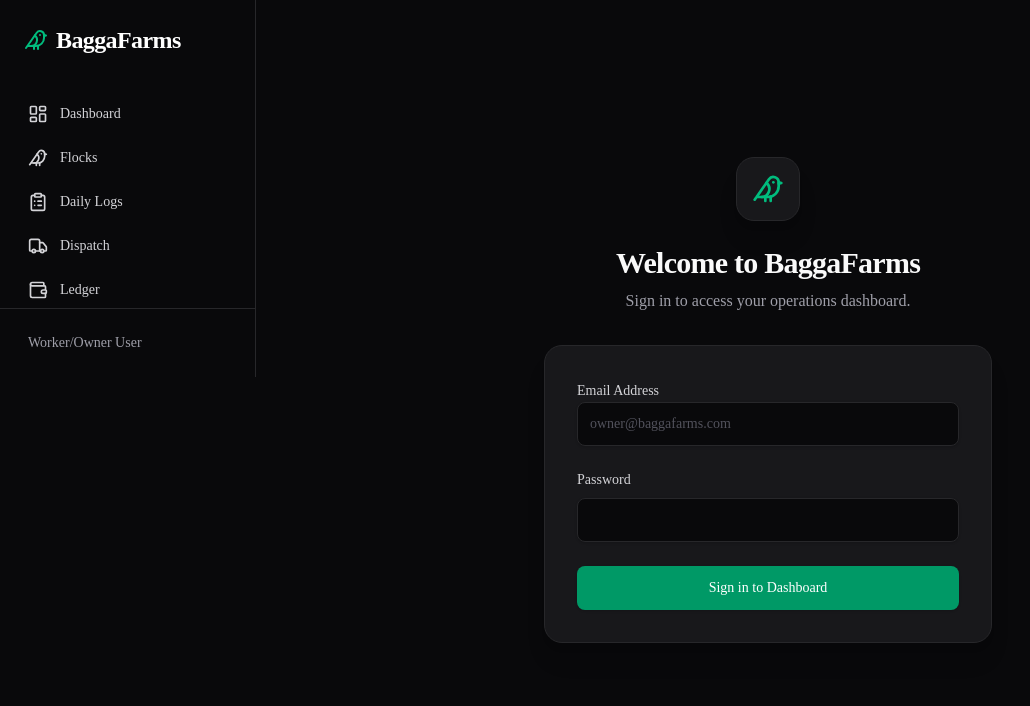
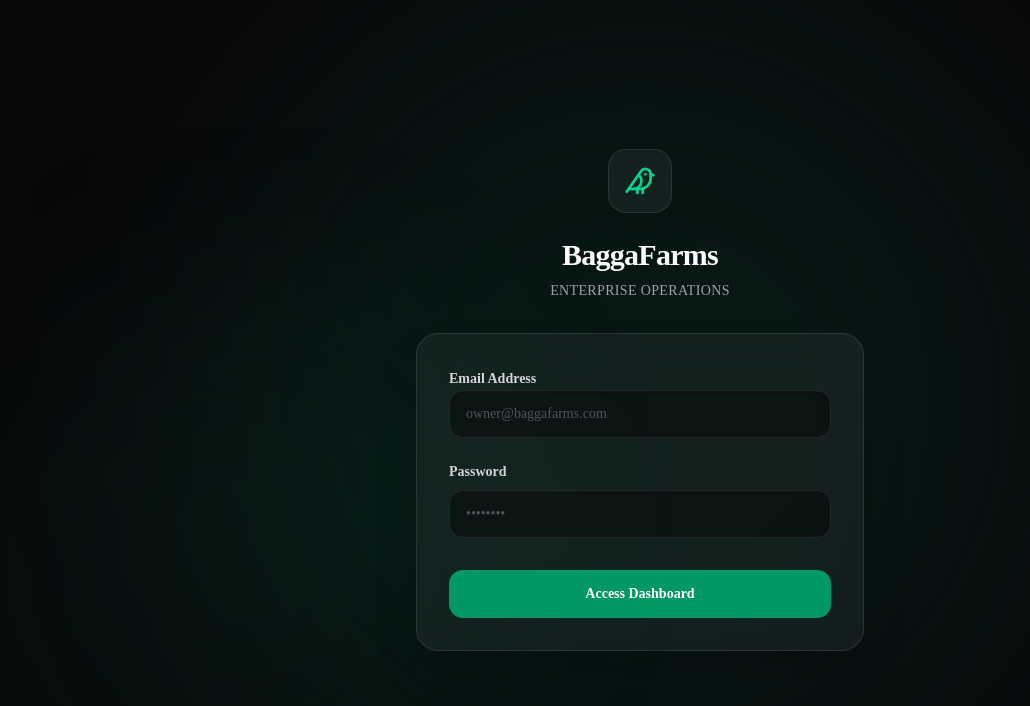
Before and after one commit to zhumail88/baggafarms, a Next.js app: page /login in a window 1280 px wide. Shown: the top 706 px of the page, without its empty margins (0-1030 px from the left). Built offline with nearby package versions, Linux system fonts and the light colour scheme.

Commit message:
fix(ui): overhaul typography, routing architecture, and sidebar

```diff
--- /dev/null
+++ b/src/app/(app)/layout.tsx
@@ -0,0 +1,24 @@
+import { Sidebar } from "@/components/layout/Sidebar";
+import { BottomNav } from "@/components/layout/BottomNav";
+
+export default function AppLayout({
+  children,
+}: {
+  children: React.ReactNode;
+}) {
+  return (
+    <div className="flex min-h-screen bg-zinc-950">
+      {/* Desktop Sidebar */}
+      <Sidebar />
+
+      {/* Main Content Area */}
+      <main className="flex-1 flex flex-col min-w-0 h-screen overflow-y-auto pb-16 md:pb-0 relative">
+        <div className="absolute top-0 left-0 right-0 h-96 bg-emerald-900/10 rounded-full blur-[120px] pointer-events-none" />
+        {children}
+      </main>
+
+      {/* Mobile Bottom Navigation */}
+      <BottomNav />
+    </div>
+  );
+}
--- a/src/app/layout.tsx
+++ b/src/app/layout.tsx
@@ -1,17 +1,11 @@
 import type { Metadata } from "next";
-import { Geist, Geist_Mono } from "next/font/google";
+import { Poppins } from "next/font/google";
 import "./globals.css";
-import { Sidebar } from "@/components/layout/Sidebar";
-import { BottomNav } from "@/components/layout/BottomNav";
 
-const geistSans = Geist({
-  variable: "--font-geist-sans",
+const poppins = Poppins({
   subsets: ["latin"],
-});
-
-const geistMono = Geist_Mono({
-  variable: "--font-geist-mono",
-  subsets: ["latin"],
+  weight: ["300", "400", "500", "600", "700"],
+  variable: "--font-poppins",
 });
 
 export const metadata: Metadata = {
@@ -19,18 +13,15 @@ export const metadata: Metadata = {
   description: "Commercial Poultry Management Dashboard",
 };
 
-export default function RootLayout({ children }: { children: React.ReactNode }) {
+export default function RootLayout({
+  children,
+}: {
+  children: React.ReactNode;
+}) {
   return (
-    <html
-      lang="en"
-      className={`${geistSans.variable} ${geistMono.variable} h-full antialiased dark`}
-    >
-      <body className="min-h-full flex bg-zinc-950 text-zinc-50">
-        <Sidebar />
-        <main className="flex-1 flex flex-col min-w-0 pb-16 md:pb-0 h-screen overflow-y-auto">
-          {children}
-        </main>
-        <BottomNav />
+    <html lang="en" className={`${poppins.variable} font-sans antialiased dark`}>
+      <body className="min-h-screen bg-zinc-950 text-zinc-50 flex flex-col">
+        {children}
       </body>
     </html>
   );
--- a/src/app/login/page.tsx
+++ b/src/app/login/page.tsx
@@ -17,20 +17,24 @@ export default function LoginPage() {
   );
 
   return (
-    <div className="min-h-screen flex items-center justify-center bg-zinc-950 p-4">
-      <div className="w-full max-w-md">
+    <div className="min-h-screen flex items-center justify-center bg-zinc-950 p-4 relative overflow-hidden">
+      {/* Background Gradients */}
+      <div className="absolute top-1/2 left-1/2 -translate-x-1/2 -translate-y-1/2 w-[800px] h-[800px] bg-emerald-900/20 rounded-full blur-[120px] pointer-events-none" />
+      <div className="absolute bottom-0 left-0 w-[500px] h-[500px] bg-emerald-800/10 rounded-full blur-[100px] pointer-events-none" />
+
+      <div className="w-full max-w-md relative z-10 animate-in fade-in zoom-in-95 duration-500">
         <div className="text-center mb-8">
-          <div className="mx-auto w-16 h-16 bg-zinc-900 border border-zinc-800 rounded-2xl flex items-center justify-center mb-6 shadow-xl">
-            <Bird className="h-8 w-8 text-emerald-500" />
+          <div className="mx-auto w-16 h-16 bg-white/5 border border-white/10 backdrop-blur-md rounded-2xl flex items-center justify-center mb-6 shadow-2xl">
+            <Bird className="h-8 w-8 text-emerald-400" />
           </div>
-          <h1 className="text-3xl font-bold text-zinc-50 tracking-tight">Welcome to BaggaFarms</h1>
-          <p className="text-zinc-400 mt-2">Sign in to access your operations dashboard.</p>
+          <h1 className="text-3xl font-bold text-white tracking-tight">BaggaFarms</h1>
+          <p className="text-zinc-400 mt-2 text-sm font-medium tracking-wide">ENTERPRISE OPERATIONS</p>
         </div>
 
-        <div className="bg-zinc-900 border border-zinc-800 p-8 rounded-2xl shadow-xl">
+        <div className="bg-white/5 backdrop-blur-xl border border-white/10 p-8 rounded-3xl shadow-2xl">
           <form action={formAction} className="space-y-6">
             <div className="space-y-2">
-              <label htmlFor="email" className="text-sm font-medium text-zinc-300">
+              <label htmlFor="email" className="text-sm font-semibold text-zinc-300">
                 Email Address
               </label>
               <input
@@ -39,13 +43,13 @@ export default function LoginPage() {
                 type="email"
                 required
                 placeholder="owner@baggafarms.com"
-                className="flex h-11 w-full rounded-md border border-zinc-800 bg-zinc-950 px-3 py-2 text-sm shadow-sm transition-colors placeholder:text-zinc-600 focus-visible:outline-none focus-visible:ring-1 focus-visible:ring-emerald-500 text-zinc-50"
+                className="flex h-12 w-full rounded-xl border border-zinc-800 bg-black/40 px-4 py-2 text-sm shadow-inner transition-all placeholder:text-zinc-600 focus-visible:outline-none focus-visible:ring-2 focus-visible:ring-emerald-500/50 focus-visible:border-emerald-500/50 text-zinc-50"
               />
             </div>
 
             <div className="space-y-2">
               <div className="flex justify-between items-center">
-                <label htmlFor="password" className="text-sm font-medium text-zinc-300">
+                <label htmlFor="password" className="text-sm font-semibold text-zinc-300">
                   Password
                 </label>
               </div>
@@ -54,12 +58,13 @@ export default function LoginPage() {
                 name="password"
                 type="password"
                 required
-                className="flex h-11 w-full rounded-md border border-zinc-800 bg-zinc-950 px-3 py-2 text-sm shadow-sm transition-colors focus-visible:outline-none focus-visible:ring-1 focus-visible:ring-emerald-500 text-zinc-50"
+                placeholder="••••••••"
+                className="flex h-12 w-full rounded-xl border border-zinc-800 bg-black/40 px-4 py-2 text-sm shadow-inner transition-all placeholder:text-zinc-600 focus-visible:outline-none focus-visible:ring-2 focus-visible:ring-emerald-500/50 focus-visible:border-emerald-500/50 text-zinc-50"
               />
             </div>
 
             {state?.error && (
-              <div className="p-3 rounded-md bg-red-500/10 border border-red-500/20 text-red-500 text-sm">
+              <div className="p-4 rounded-xl bg-red-500/10 border border-red-500/20 text-red-400 text-sm font-medium">
                 {state.error}
               </div>
             )}
@@ -67,9 +72,9 @@ export default function LoginPage() {
             <button
               type="submit"
               disabled={isPending}
-              className="w-full inline-flex items-center justify-center whitespace-nowrap rounded-md text-sm font-medium transition-colors bg-emerald-600 text-white shadow hover:bg-emerald-500 h-11 px-4 py-2 disabled:opacity-50"
+              className="w-full inline-flex items-center justify-center whitespace-nowrap rounded-xl text-sm font-semibold transition-all duration-300 bg-emerald-600 hover:bg-emerald-500 hover:shadow-[0_0_20px_rgba(16,185,129,0.3)] text-white h-12 px-4 py-2 disabled:opacity-50 mt-2"
             >
-              {isPending ? "Signing in..." : "Sign in to Dashboard"}
+              {isPending ? "Authenticating..." : "Access Dashboard"}
             </button>
           </form>
         </div>
--- a/src/components/layout/Sidebar.tsx
+++ b/src/components/layout/Sidebar.tsx
@@ -23,41 +23,37 @@ export function Sidebar() {
   const pathname = usePathname();
 
   return (
-    <div className="hidden md:flex h-full w-64 flex-col bg-zinc-950 border-r border-zinc-800 text-zinc-300">
+    <div className="hidden md:flex h-screen sticky top-0 w-64 flex-col bg-zinc-950/80 backdrop-blur-xl border-r border-zinc-800 text-zinc-300">
       <div className="p-6">
         <h1 className="text-2xl font-bold text-white tracking-tight flex items-center gap-2">
-          <Bird className="text-emerald-500" />
+          <div className="p-1.5 bg-emerald-500/10 rounded-lg">
+            <Bird className="text-emerald-500 w-5 h-5" />
+          </div>
           BaggaFarms
         </h1>
       </div>
 
-      <nav className="flex-1 px-4 space-y-2 mt-4">
+      <nav className="flex-1 px-4 space-y-2 mt-2">
         {navItems.map((item) => {
-          const isActive = pathname === item.href;
+          const isActive = pathname.startsWith(item.href);
           const Icon = item.icon;
           return (
             <Link
               key={item.name}
               href={item.href}
               className={cn(
-                "flex items-center gap-3 px-3 py-2 rounded-lg text-sm font-medium transition-colors",
+                "flex items-center gap-3 px-3 py-2.5 rounded-lg text-sm font-medium transition-all duration-300",
                 isActive
-                  ? "bg-emerald-600/10 text-emerald-500"
-                  : "hover:bg-zinc-900 hover:text-white"
+                  ? "bg-emerald-500/10 text-emerald-400 border border-emerald-500/20 shadow-sm"
+                  : "hover:bg-zinc-900 hover:text-white border border-transparent"
               )}
             >
-              <Icon className="h-5 w-5" />
+              <Icon className={cn("h-5 w-5", isActive ? "text-emerald-500" : "text-zinc-500")} />
               {item.name}
             </Link>
           );
         })}
       </nav>
-
-      <div className="p-4 border-t border-zinc-800">
-        <div className="flex items-center gap-3 px-3 py-2 text-sm font-medium text-zinc-400">
-          <span>Worker/Owner User</span>
-        </div>
-      </div>
     </div>
   );
 }
```
Also changed, not shown: src/app/(app)/dashboard/page.tsx (renamed from src/app/dashboard/page.tsx), src/app/(app)/dispatch/page.tsx (renamed from src/app/dispatch/page.tsx), src/app/(app)/flocks/page.tsx (renamed from src/app/flocks/page.tsx), src/app/(app)/ledger/page.tsx (renamed from src/app/ledger/page.tsx), src/app/(app)/logs/page.tsx (renamed from src/app/logs/page.tsx).
